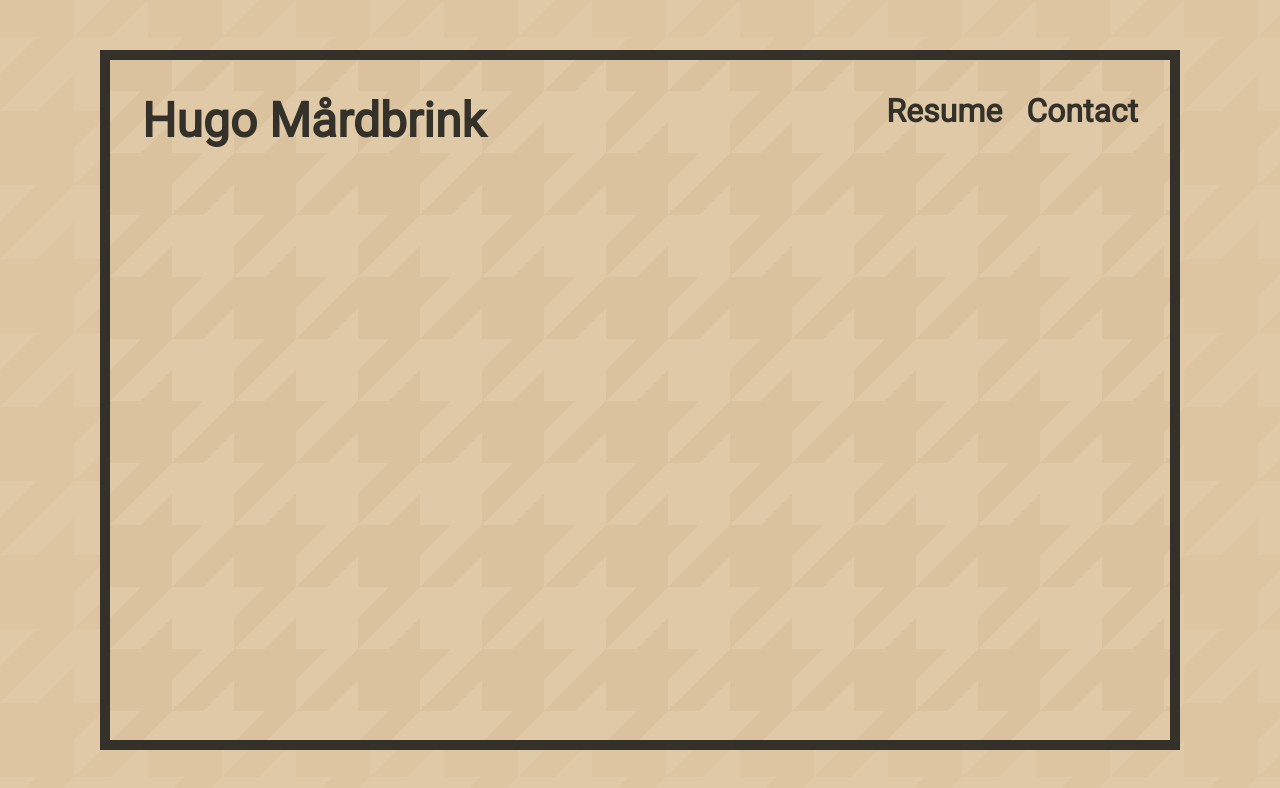
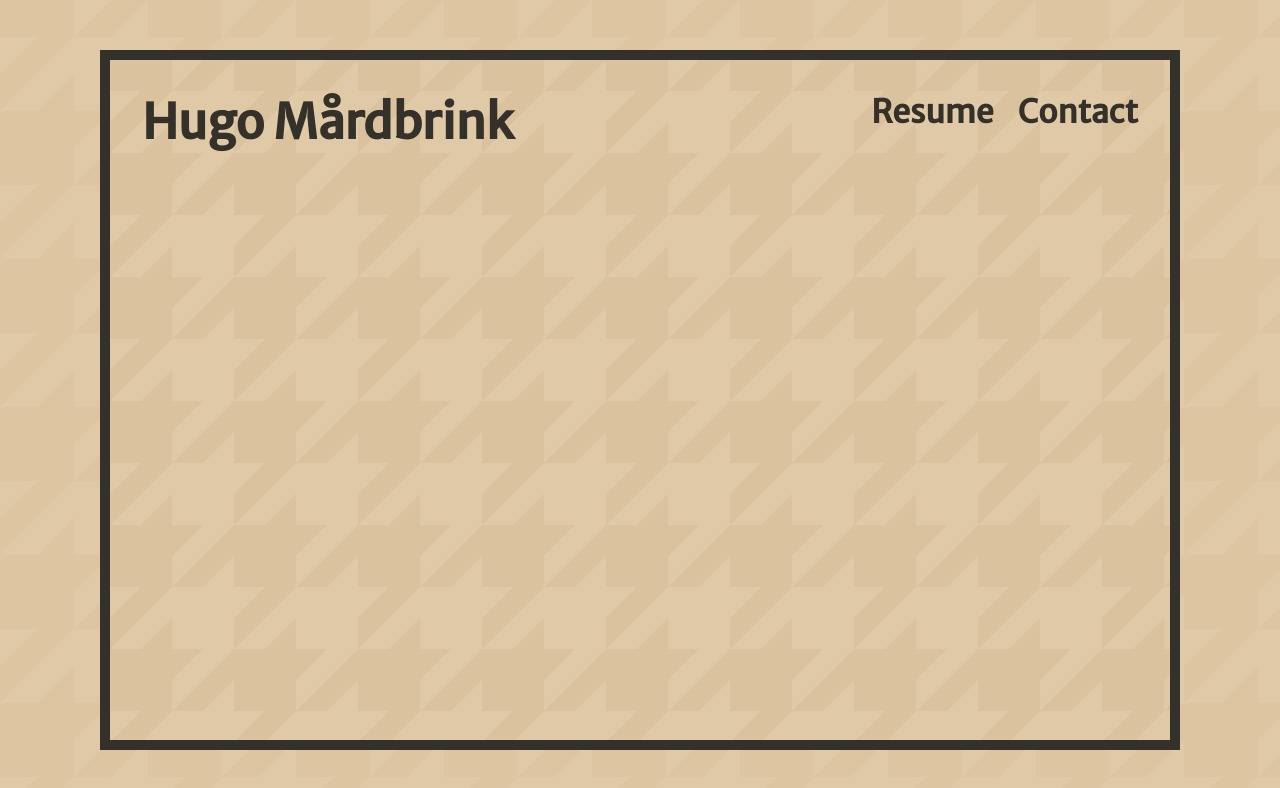
Before and after one commit to hugomardbrink/mardbrink.se, a React (Create React App) app: page / in a window 1280 px wide. Shown: the top 788 px of the page. Built offline with nearby package versions, Linux system fonts and the light colour scheme.

Commit message:
Change font to Merriweather sans

```diff
--- a/package.json
+++ b/package.json
@@ -3,7 +3,7 @@
   "version": "0.1.0",
   "private": true,
   "dependencies": {
-    "@fontsource/roboto": "^4.5.7",
+    "@fontsource/merriweather-sans": "^4.5.8",
     "@testing-library/jest-dom": "^5.14.1",
     "@testing-library/react": "^13.0.0",
     "@testing-library/user-event": "^13.2.1",
--- a/src/features/header/Header.styled.ts
+++ b/src/features/header/Header.styled.ts
@@ -43,7 +43,7 @@
 export const NavLink = styled.div`
   ${hoverCss};
   font-size: 32px;
-  font-weight: bold;
+  font-weight: 600;
 `
 
 export const SocialsContainer = styled.div`
@@ -55,7 +55,7 @@
 
 export const EscapeHatch = styled.div`
   font-size: 48px;
-  font-weight: bold;
+  font-weight: 600;
   cursor: pointer;
 `
 
--- a/src/themes/GlobalStyle.ts
+++ b/src/themes/GlobalStyle.ts
@@ -1,9 +1,9 @@
 import { createGlobalStyle } from 'styled-components/macro'
-import '@fontsource/roboto'
+import '@fontsource/merriweather-sans'
 
 export const GlobalStyle = createGlobalStyle`
   body {
-    font-family: Roboto;
+    font-family: Merriweather Sans, sans-serif;
     -webkit-font-smoothing: antialiased;
     -moz-osx-font-smoothing: grayscale;
 
```
Also changed, not shown: 1 other file (tests, documents, lock files or other folders).
